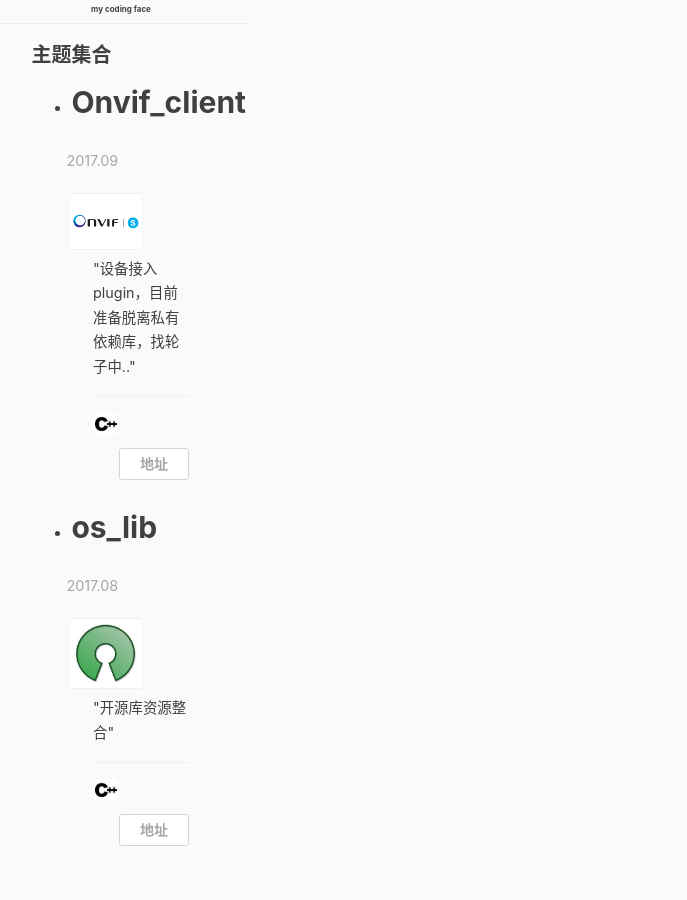
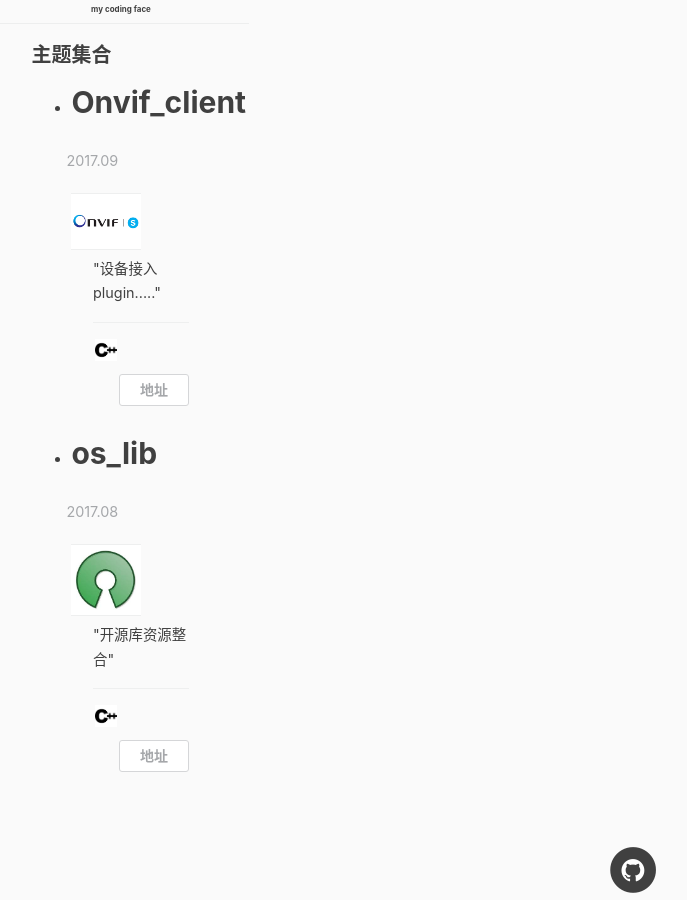
Before and after one commit to halukasama/halukasama.github.io, a Jekyll site: the page built from portfolio/index.html, in a window 1280 px wide and 900 px high, scrolled down 573 px. Shown: the whole window, without its empty margins (7-694 px from the left). Built offline with Jekyll 4.4.1, drawn with Linux system fonts in a browser that asks for light colours; nearby versions of some CDN libraries; comment, search, counter and statistics services are not loaded.

```diff
--- a/index.html
+++ b/index.html
@@ -2,6 +2,7 @@
 layout: page
 title:
 description:  钻研猴式智减法ing..
+header-img: "img/home_now.jpg"
 ---
 
 {% for post in paginator.posts %}
--- a/portfolio/index.html
+++ b/portfolio/index.html
@@ -31,7 +31,7 @@ header-img: "img/code.jpg"
 	<body>
 		<div class="container" style="margin:0;padding:0;width:20%;">
 			<header style="margin:0;padding:0;">
-			<img width="100" height="120" style="border-radius:25%;" src="/img/onepunch.jpg">
+			<img width="100" height="120" style="border-radius:25%;" src="images/about_codingface.jpg">
 			<h1 style="font-size:8px">my coding face</h1>
 			</header>
 			<div class="main">
@@ -44,7 +44,7 @@ header-img: "img/code.jpg"
 							<img style="margin:0;height:50%;width:50%"src="images/onvif.png">
 							<ul>
 								<li>
-									"设备接入plugin，目前准备脱离私有依赖库，找轮子中.."
+									"设备接入plugin....."
 								</li>
 								<li class="skill">
 									<span class="i-react"></span>
```
Also changed, not shown: portfolio/images/about_codingface.jpg (added).
